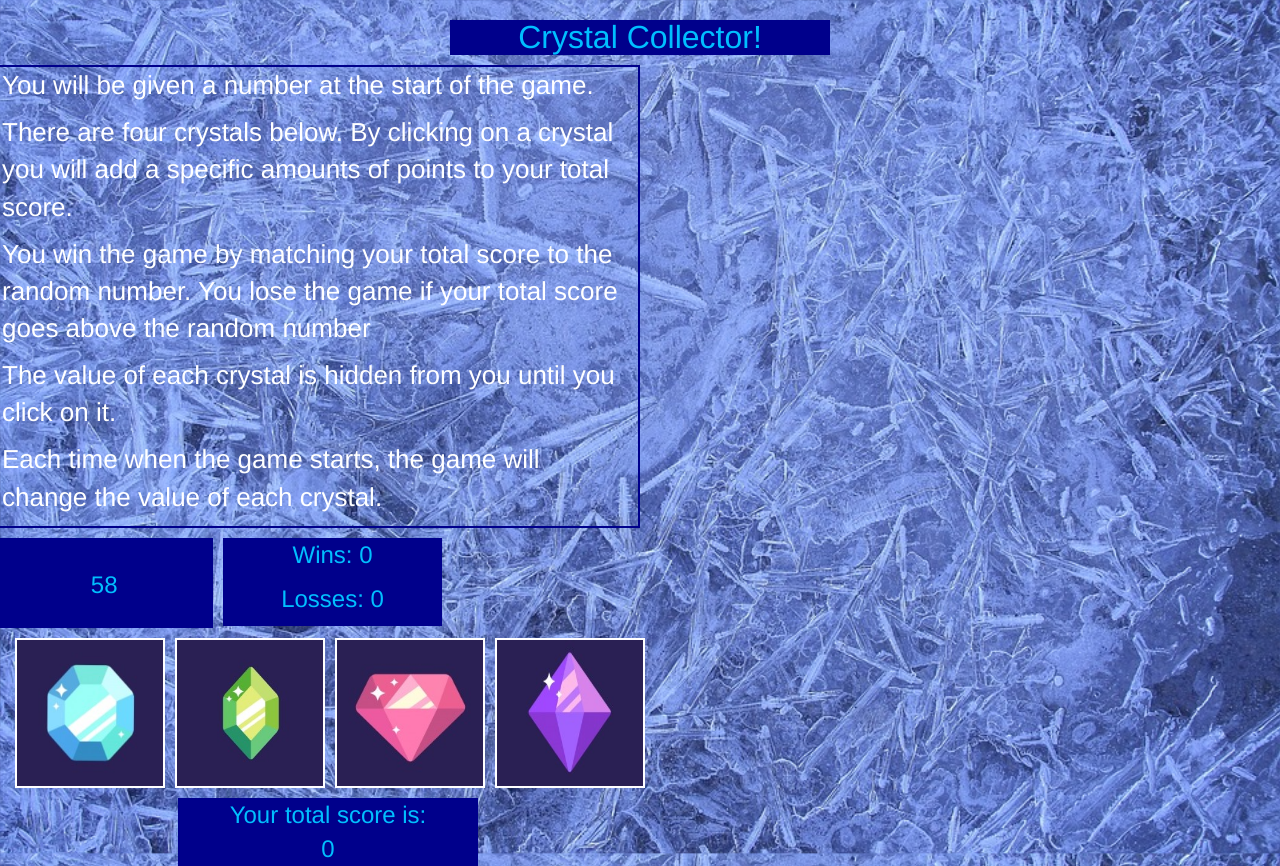
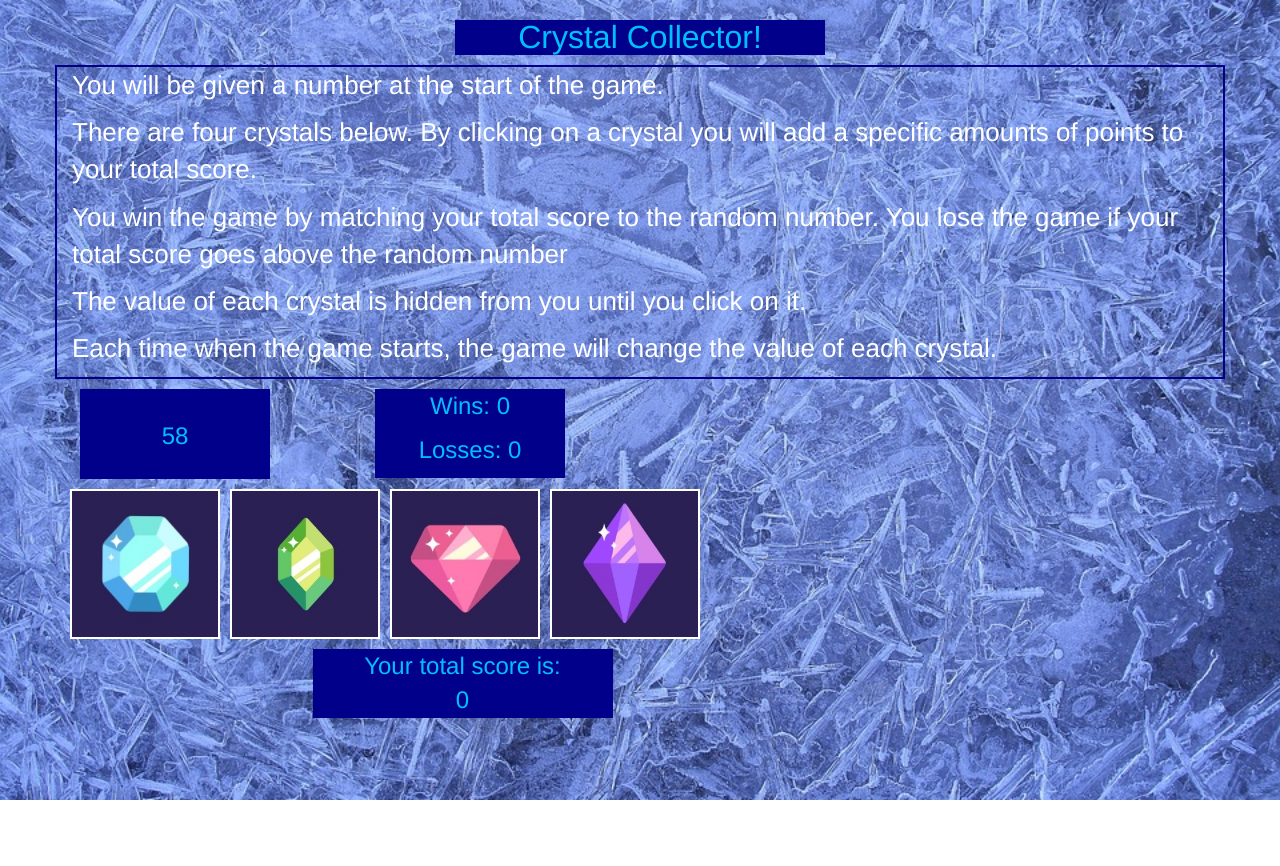
Before and after one commit to Livingnight/week-4-game, a plain HTML site: page index.html in a window 1280 px wide. After the commit the page ends 800 px from the top, so only its background shows below. Drawn offline with nearby package versions, Linux system fonts and the light colour scheme.

Commit message:
finishing up css

```diff
--- a/assets/css/style.css
+++ b/assets/css/style.css
@@ -3,6 +3,7 @@
     height: 150px;
     width:150px;
     margin-right: 10px;
+    /*margin-left: 0;*/
 }
 body{
     background: url("../images/ice-2504549_960_720.jpg") no-repeat center center fixed;
@@ -11,13 +12,26 @@ body{
     -o-background-size: cover;
     background-size: cover;
 }
+.pictures{
+    display: inline;
+    text-align: center;
+}
+.numbers{
+    display: inline;
+    text-align: center;
+}
 .header h1{
+    /*width: 400px;*/
     font-size: 32px;
     color: deepskyblue;
     text-align: center;
     background: darkblue;
+    /*float: left;*/
     /*width: 300px;*/
     /*margin-left: auto;*/
+}
+.header .container{
+    width: 400px;
 }
 .rules{
     border: 2px solid darkblue;
@@ -55,5 +69,5 @@ img:hover{
     font-size: 24px;
     background: darkblue;
     width: 300px;
-    margin-left: 178px;
+    /*margin-left: 178px;*/
 }
--- a/assets/javascript/game.js
+++ b/assets/javascript/game.js
@@ -14,7 +14,7 @@ var game = {
             console.log("this is the winning random number: " + this.winNum);
             $(".randomNumber").text(this.winNum);
             $(".totalScore").text(this.crysNum);
-            $(".wins").text("Wins: "+this.wins);
+            $(".wins").html("<p>Wins: "+this.wins+ "</p>");
             $(".losses").text("Losses: "+this.losses);
             for(var i=0;i<this.pictureMaker.length;i++){
                 var randNum = Math.floor(Math.random()*(13-1)+1);
@@ -54,12 +54,6 @@ var game = {
                 }
                 // this.numbersPicked = false;
             });
-
-
-
-
     }
 };
-
-console.log(game.pictureMaker);
 game.gameStart();
--- a/index.html
+++ b/index.html
@@ -18,11 +18,15 @@
     <title>Document</title>
 </head>
 <body>
-    <div class = "container header">
-        <h1 class = "col-lg-4 col-lg-offset-4">Crystal Collector!</h1>
+    <div class = "row">
+        <div class = "container col-lg-12 header">
+            <div class = "container">
+                <h1>Crystal Collector!</h1>
+            </div>
+        </div>
     </div>
     <div class = "row">
-            <div class = "container-fluid col-lg-6 rules">
+        <div class = "container rules">
             <p>You will be given a number at the start of the game.</p>
             <p>There are four crystals below. By clicking on a crystal you will add a specific amounts of points
                 to your total score.</p>
@@ -34,21 +38,35 @@
         </div>
 
     <div class = "row">
-        <div class = "container-fluid col-lg-2 randomNumber"></div>
+        <div class = "container">
+            <div class = "container col-lg-2 randomNumber"></div>
 
-        <div class = "container-fluid col-lg-2 winsLosses">
+            <div class = "container col-lg-2 col-lg-offset-1 winsLosses">
                 <p class = "wins"></p>
                 <p class = "losses"></p>
+            </div>
+        </div>
+
+
+    </div>
+    <div class = "row">
+        <div class = "container">
+                <div id = "box"></div>
+            </div>
+
+
+    </div>
+
+    <div class = "row">
+        <div class = "guess container-fluid col-lg-12 col-lg-offset-3">
+            <div class = "row">
+                <div class = "container-fluid col-lg-12">Your total score is:</div>
+
+                <div class = "totalScore container-fluid col-lg-12"></div>
             </div>
 
         </div>
 
-    <div class = "container-fluid" id = "box"></div>
-
-    <div class = "guess row">
-        <div class = "container-fluid">Your total score is:</div>
-
-        <div class = "totalScore container-fluid"></div>
     </div>
 
 
```
Lines whose indentation alone changed are shown as unchanged.
